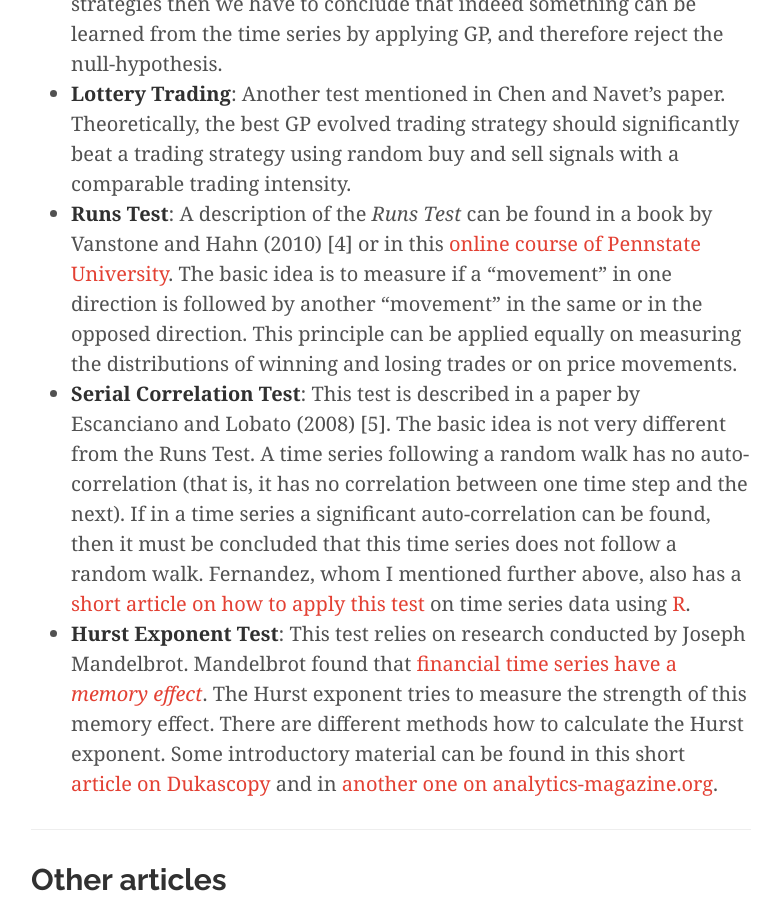
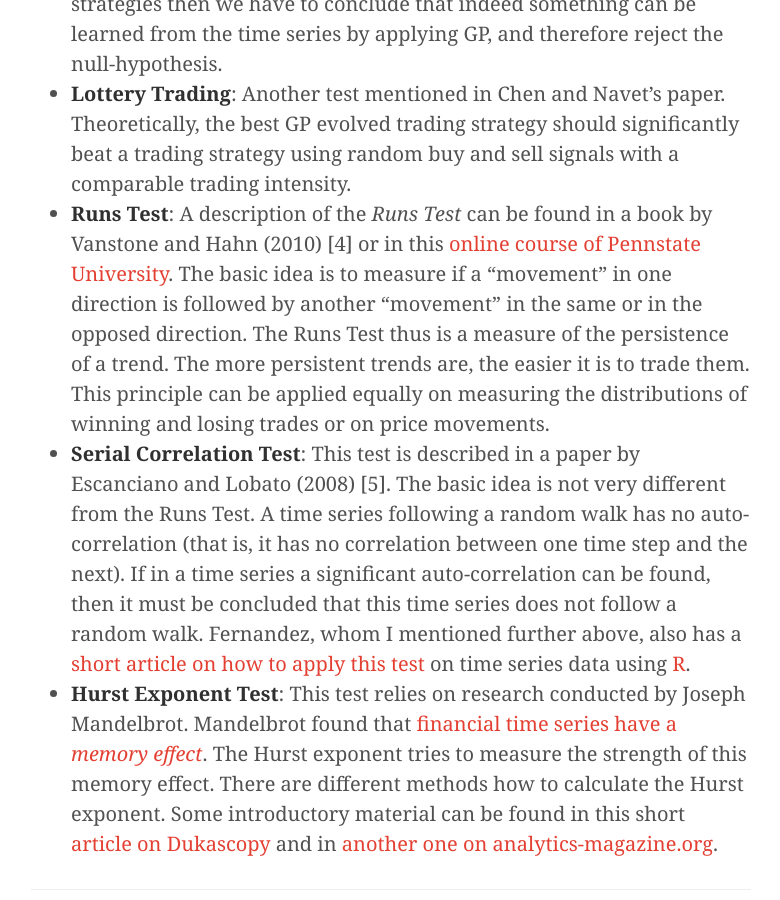
Before and after one commit to fabian-kostadinov/fabian-kostadinov.github.io, a Jekyll site: the page built from _posts/2014-09-22-evolving-trading-strategies-with-genetic-programming-data.md, in a window 1280 px wide and 900 px high, scrolled down 7854 px. Shown: the whole window, without its empty margins (249-1029 px from the left). Built offline with Jekyll 4.4.1, drawn with Linux system fonts in a browser that asks for light colours; nearby versions of some CDN libraries; Markdown is read by kramdown in place of the engine named in the settings; comment, search, counter and statistics services are not loaded.

Commit message:
Updated GP data article

```diff
--- a/_posts/2014-09-22-evolving-trading-strategies-with-genetic-programming-data.md
+++ b/_posts/2014-09-22-evolving-trading-strategies-with-genetic-programming-data.md
@@ -90,7 +90,7 @@ Other authors take a less critical stance. Chen and Navet (2007) [3] &#40;who by
 
 * __Equivalent Intensity Random Search__: This is one test mentioned in Chen and Navet's paper. The idea is to compare the evolutionary procedure to a random search of equal intensity. The null-hypothesis to be rejected is that the evolutionary process is not better than the random search. If the evolutionary procedure is able to find trading strategies significantly better than the best randomly found search strategies then we have to conclude that indeed something can be learned from the time series by applying GP, and therefore reject the null-hypothesis.
 * __Lottery Trading__: Another test mentioned in Chen and Navet's paper. Theoretically, the best GP evolved trading strategy should significantly beat a trading strategy using random buy and sell signals with a comparable trading intensity.
-* __Runs Test__: A description of the _Runs Test_ can be found in a book by Vanstone and Hahn (2010) [4] or in this [online course of Pennstate University](https://onlinecourses.science.psu.edu/stat414/node/233). The basic idea is to measure if a "movement" in one direction is followed by another "movement" in the same or in the opposed direction. This principle can be applied equally on measuring the distributions of winning and losing trades or on price movements.
+* __Runs Test__: A description of the _Runs Test_ can be found in a book by Vanstone and Hahn (2010) [4] or in this [online course of Pennstate University](https://onlinecourses.science.psu.edu/stat414/node/233). The basic idea is to measure if a "movement" in one direction is followed by another "movement" in the same or in the opposed direction. The Runs Test thus is a measure of the persistence of a trend. The more persistent trends are, the easier it is to trade them. This principle can be applied equally on measuring the distributions of winning and losing trades or on price movements.
 * __Serial Correlation Test__: This test is described in a paper by Escanciano and Lobato (2008) [5]. The basic idea is not very different from the Runs Test. A time series following a random walk has no auto-correlation (that is, it has no correlation between one time step and the next). If in a time series a significant auto-correlation can be found, then it must be concluded that this time series does not follow a random walk. Fernandez, whom I mentioned further above, also has a [short article on how to apply this test](http://mechanicalforex.com/2014/07/using-r-in-algorithmic-trading-testing-whether-an-instrument-follows-a-random-walk.html) on time series data using [R](http://www.r-project.org/).
 * __Hurst Exponent Test__: This test relies on research conducted by Joseph Mandelbrot. Mandelbrot found that [financial time series have a _memory effect_](http://arxiv.org/abs/1110.5197). The Hurst exponent tries to measure the strength of this memory effect. There are different methods how to calculate the Hurst exponent. Some introductory material can be found in this short [article on Dukascopy](http://www.dukascopy.com/fxcomm/fx-article-contest/?The-Hurst-Exponent-Background-Methodologies&action=read&id=1950) and in [another one on analytics-magazine.org](http://www.analytics-magazine.org/july-august-2012/624-the-hurst-exponent-predictability-of-time-series).
 
@@ -106,7 +106,11 @@ Other authors take a less critical stance. Chen and Navet (2007) [3] &#40;who by
 # References
 
 [1] Bailey D. H., Borwein J. M., Lopez de Prado M., Zhu Q. J. (2014): [Pseudo-Mathematics and Financial Charlatanism: The Effects of Backtest Overfitting on Out-of-Sample Performance](http://papers.ssrn.com/sol3/papers.cfm?abstract_id=2308659). Notices of the American Mathematical Society. No. 61(5). p. 458-471
+
 [2] Biondo A. E., Pluchino A., Rapisarda A., Helbing D. (2013): [Are Random Trading Strategies More Successful than Technical Ones?](http://arxiv.org/abs/1303.4351) Available at arXiv.org at [http://arxiv.org/abs/1303.4351](http://arxiv.org/abs/1303.4351).
+
 [3] Chen S.-H., Navet N. (2007): [Failure of Genetic-Programming Induced Trading Strategies: Distinguishing between Efficient Markets and Inefficient Algorithms](http://nicolas.navet.eu/publi/SHC_NN_Springer2007.pdf). In: Chen S.-H., Wang P. P., Kuo T.-W. (editors; 2007): Computational Intelligence in Economics and Finance. Springer-Verlag Berlin. p. 169 - 182
+
 [4] Vanstone B., Hahn T. (2010): [Designing Stock Market Trading Systems - With and Without Soft Computing](http://www.harriman-house.com/book/view/150/trading/bruce-vanstone-and-tobias-hahn/designing-stock-market-trading-systems/). Harriman House Ltd, Petersfield UK.
+
 [5] Escanciano J. C., Lobato I. N. (2008): [An Automatic Portmanteau Test for Serial Correlation](http://www.eea-esem.com/files/papers/EEA-ESEM/2008/210/joejan2008.pdf). Journal of Econometrics. Vol. 151, No. 2. p. 140 - 149
```
